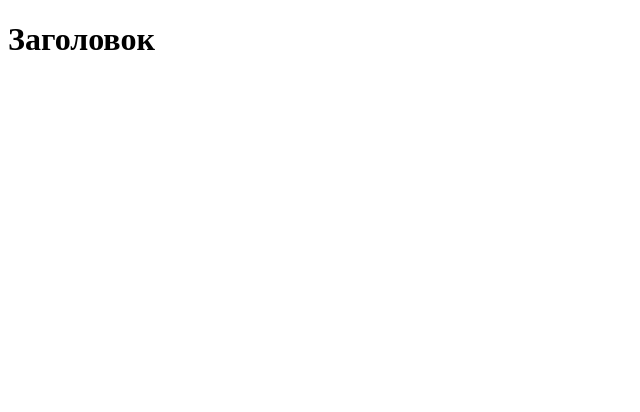
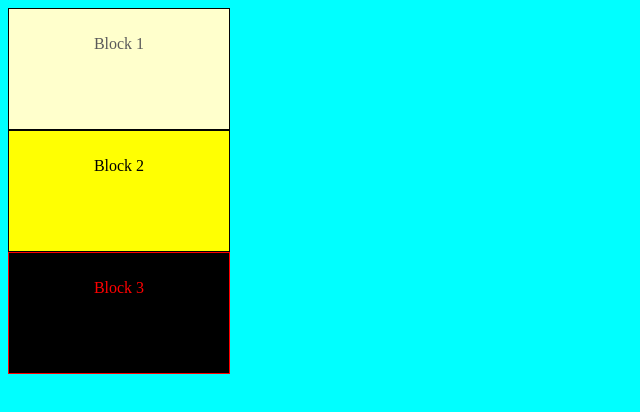
Before and after one commit to DmitriyNagajcev/DmitriyNagajcev.github.io, a plain HTML site: page index.html in a window 1280 px wide. Shown: the whole page, without its empty margins (0-640 px from the left). Drawn offline with Linux system fonts and the light colour scheme.

Commit message:
Update index.html
новый код

```diff
--- a/index.html
+++ b/index.html
@@ -1,11 +1,66 @@
 <!DOCTYPE html>
-<html lang="en">
+<html lang="ru">
 <head>
     <meta charset="UTF-8">
     <meta name="viewport" content="width=device-width, initial-scale=1.0">
-    <title>Document</title>
+    <title>3.7</title>
+    <style>
+        body {
+            background-color: aqua;
+        }
+        .number1{
+            color: #5a5a5a;
+    background: #ffc;
+    padding: 10px;
+    transition: 1s linear;
+    border: 1px solid #030303;
+    width: 200px;
+    height: 100px;
+    text-align: center;
+        }
+        .number1:hover{
+            color: #fff;
+    background: #f66d52;
+        }
+        .number2{
+            color: #000000;
+    background: rgb(255, 255, 2);
+    padding: 10px;
+    transition: 2s linear;
+    border: 1px solid #030303;
+    width: 200px;
+    height: 100px;
+    text-align: center;
+        }
+        .number2:hover{
+            color: #1b1ed6;
+    background: #81e227;
+        }
+        .number3{
+            color: #ff0000;
+    background: rgb(0, 0, 0);
+    padding: 10px;
+    transition: 0.5s linear;
+    border: 1px solid #ff0000;
+    width: 200px;
+    height: 100px;
+    text-align: center;
+        }
+        .number3:hover{
+            color: #fff;
+    background: #05a1e9;
+        }
+    </style>
 </head>
 <body>
-    <h1>Заголовок</h1>
+    <div class="number1">
+        <p>Block 1</p>
+    </div>
+    <div class="number2">
+  <p>Block 2</p>
+    </div>
+    <div class="number3">
+<p>Block 3</p>
+    </div>
 </body>
 </html>
```
